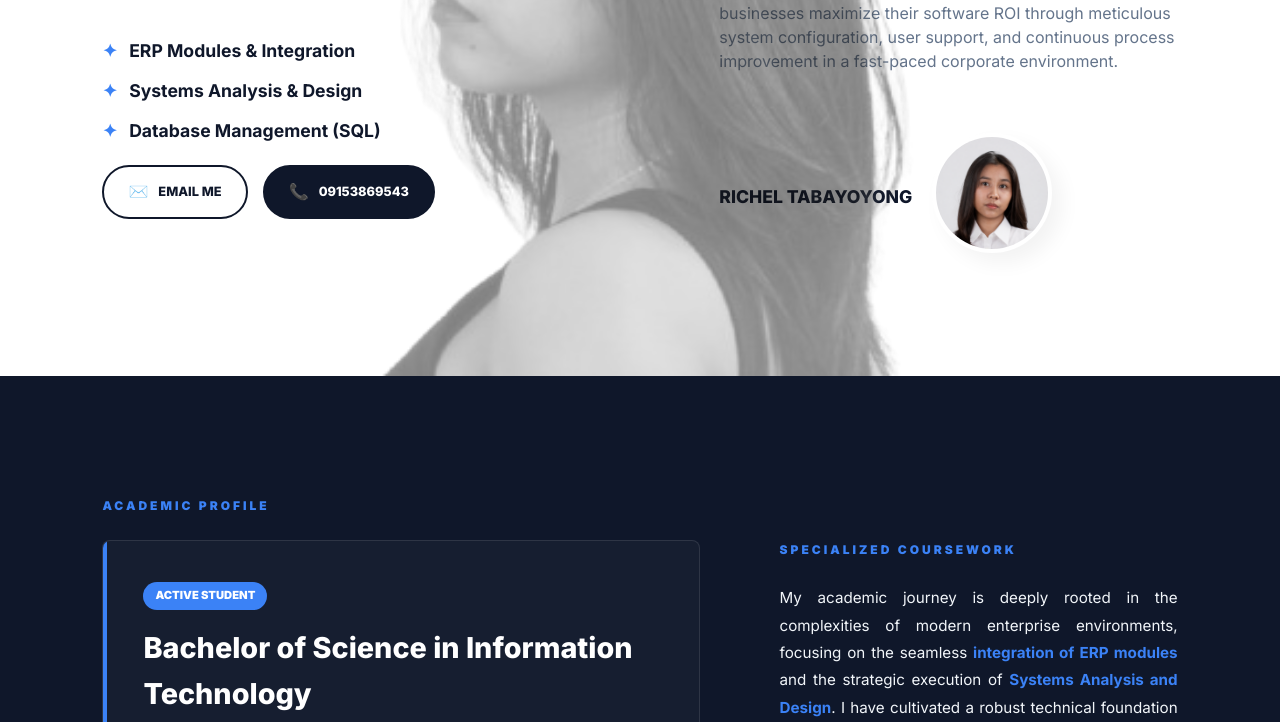
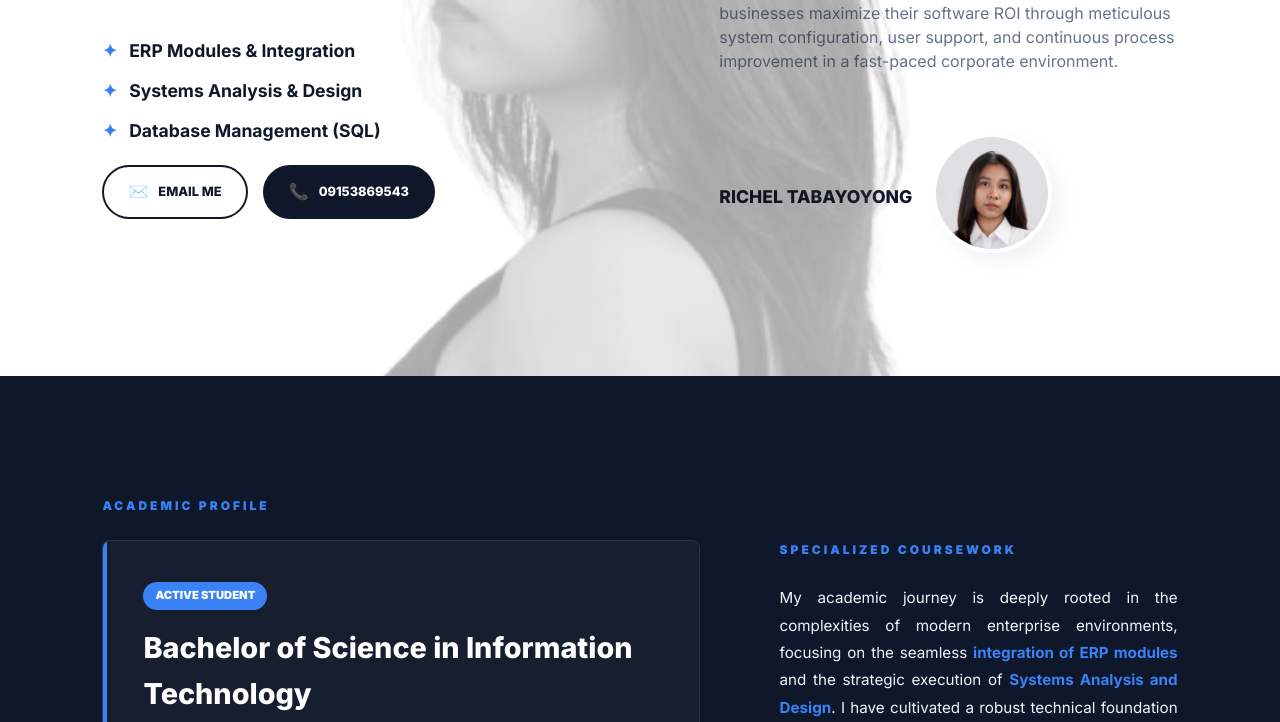
Before and after one commit to Richel15/CC14TABAYOYONG, a plain HTML site: page Resume/index.html in a window 1280 px wide. Shown: the part 424-1146 px from the top of the page. Drawn offline with Linux system fonts and the light colour scheme.

Commit message:
Image opacity changed

```diff
--- a/Resume/style.css
+++ b/Resume/style.css
@@ -109,7 +109,7 @@ body {
     background-repeat: no-repeat;
     background-position: center;
     background-size: contain;
-    opacity: 0.50;
+    opacity: 0.35;
     filter: grayscale(100%);
     z-index: 1;
 }
```
